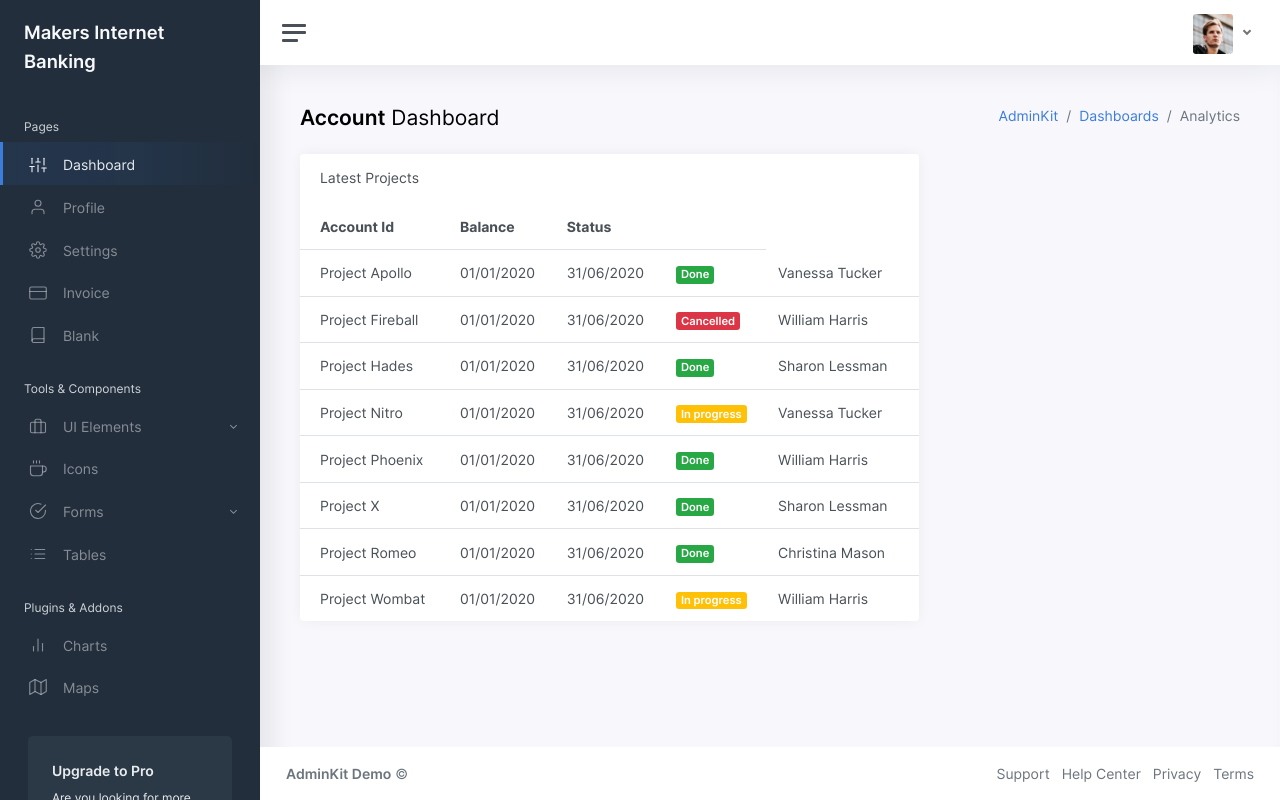
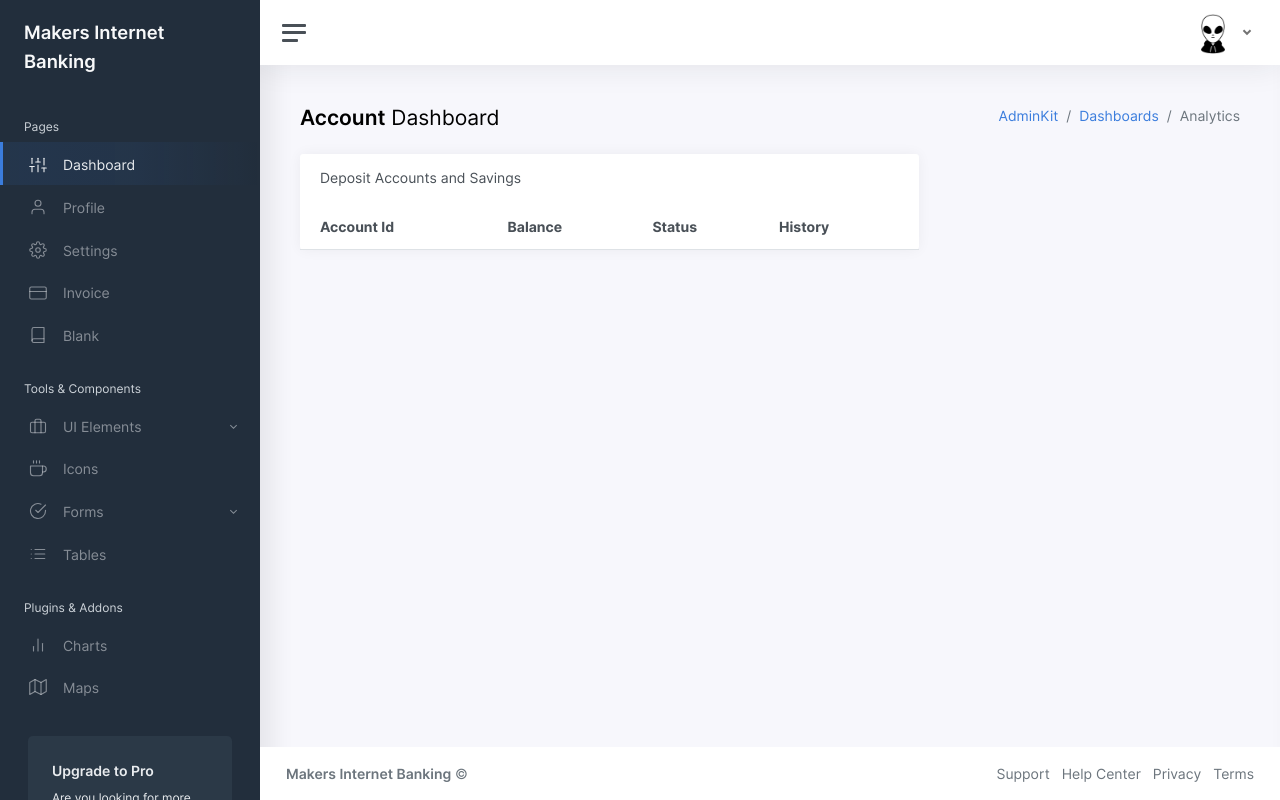
Before and after one commit to OkieFauzi/internet_banking_front_end_framework, a plain HTML site: page index.html in a window 1280 px wide. Drawn offline with Linux system fonts and the light colour scheme; no server answers.

Commit message:
index finish

```diff
--- a/index.html
+++ b/index.html
@@ -146,7 +146,7 @@
                 <i class="align-middle" data-feather="settings"></i>
               </a>
 							<a class="nav-link dropdown-toggle d-none d-sm-inline-block" href="#" data-toggle="dropdown">
-                <img src="img/avatars/avatar.jpg" class="avatar img-fluid rounded mr-1" alt="Charles Hall" /> <span class="text-dark" id="user_name"></span>
+                <img src="img/avatars/avatar-7.png" class="avatar img-fluid rounded mr-1" alt="Charles Hall" /> <span class="text-dark" id="user_name"></span>
               </a>
 							<div class="dropdown-menu dropdown-menu-right">
 								<a class="dropdown-item" href="pages-profile.html"><i class="align-middle mr-1" data-feather="user"></i> Profile</a>
@@ -189,7 +189,7 @@
 							<div class="card flex-fill">
 								<div class="card-header">
 
-									<h5 class="card-title mb-0">Latest Projects</h5>
+									<h5 class="card-title mb-0">Deposit Accounts and Savings</h5>
 								</div>
 								<table class="table table-hover my-0">
 									<thead>
@@ -197,66 +197,10 @@
 											<th>Account Id</th>
 											<th class="d-none d-xl-table-cell">Balance</th>
 											<th>Status</th>
-											<th class="d-none d-md-table-cell"></th>
+											<th class="d-none d-md-table-cell">History</th>
 										</tr>
 									</thead>
-									<tbody>
-										<tr>
-											<td>Project Apollo</td>
-											<td class="d-none d-xl-table-cell">01/01/2020</td>
-											<td class="d-none d-xl-table-cell">31/06/2020</td>
-											<td><span class="badge bg-success">Done</span></td>
-											<td class="d-none d-md-table-cell">Vanessa Tucker</td>
-										</tr>
-										<tr>
-											<td>Project Fireball</td>
-											<td class="d-none d-xl-table-cell">01/01/2020</td>
-											<td class="d-none d-xl-table-cell">31/06/2020</td>
-											<td><span class="badge bg-danger">Cancelled</span></td>
-											<td class="d-none d-md-table-cell">William Harris</td>
-										</tr>
-										<tr>
-											<td>Project Hades</td>
-											<td class="d-none d-xl-table-cell">01/01/2020</td>
-											<td class="d-none d-xl-table-cell">31/06/2020</td>
-											<td><span class="badge bg-success">Done</span></td>
-											<td class="d-none d-md-table-cell">Sharon Lessman</td>
-										</tr>
-										<tr>
-											<td>Project Nitro</td>
-											<td class="d-none d-xl-table-cell">01/01/2020</td>
-											<td class="d-none d-xl-table-cell">31/06/2020</td>
-											<td><span class="badge bg-warning">In progress</span></td>
-											<td class="d-none d-md-table-cell">Vanessa Tucker</td>
-										</tr>
-										<tr>
-											<td>Project Phoenix</td>
-											<td class="d-none d-xl-table-cell">01/01/2020</td>
-											<td class="d-none d-xl-table-cell">31/06/2020</td>
-											<td><span class="badge bg-success">Done</span></td>
-											<td class="d-none d-md-table-cell">William Harris</td>
-										</tr>
-										<tr>
-											<td>Project X</td>
-											<td class="d-none d-xl-table-cell">01/01/2020</td>
-											<td class="d-none d-xl-table-cell">31/06/2020</td>
-											<td><span class="badge bg-success">Done</span></td>
-											<td class="d-none d-md-table-cell">Sharon Lessman</td>
-										</tr>
-										<tr>
-											<td>Project Romeo</td>
-											<td class="d-none d-xl-table-cell">01/01/2020</td>
-											<td class="d-none d-xl-table-cell">31/06/2020</td>
-											<td><span class="badge bg-success">Done</span></td>
-											<td class="d-none d-md-table-cell">Christina Mason</td>
-										</tr>
-										<tr>
-											<td>Project Wombat</td>
-											<td class="d-none d-xl-table-cell">01/01/2020</td>
-											<td class="d-none d-xl-table-cell">31/06/2020</td>
-											<td><span class="badge bg-warning">In progress</span></td>
-											<td class="d-none d-md-table-cell">William Harris</td>
-										</tr>
+									<tbody id="account-table">
 									</tbody>
 								</table>
 							</div>
@@ -273,7 +217,7 @@
 					<div class="row text-muted">
 						<div class="col-6 text-left">
 							<p class="mb-0">
-								<a href="index.html" class="text-muted"><strong>AdminKit Demo</strong></a> &copy;
+								<a href="index.html" class="text-muted"><strong>Makers Internet Banking</strong></a> &copy;
 							</p>
 						</div>
 						<div class="col-6 text-right">
@@ -304,22 +248,30 @@
 	<script>
 		// table function index
 		async function getData(id) {
+			console.log('id :', id)
 			const response = await fetch('http://127.0.0.1:5000/account/' + id)
 			const data = await response.json()
-			const tbody = document.querySelector('tbody')
+			const tbody = document.getElementById('account-table');
 			for (item of data) {
 				const tr = document.createElement('tr');
 				const account_id = document.createElement('td');
 				const balance = document.createElement('td');
+				balance.className = "d-none d-xl-table-cell";
 				const status = document.createElement('td');
 				const history = document.createElement('td');
+				history.className = "d-none d-md-table-cell";
 
 				account_id.id = `account${item.account_id}`;
 				account_id.innerHTML = `${item.account_id}`;
-				balance.innerHTML = `IDR ${item.balance}`;
-				status.innerHTML = `${item.status}`;
+				balance.innerHTML = formatter.format(item.balance);
 				history.innerHTML = `<a href="history.html?account_id=${item.account_id}&balance=${item.balance}">Get History</a>`;
 				history.id = `history_account${item.account_id}`;
+
+				if (item.status === 'active') {
+					status.innerHTML = '<span class="badge bg-success">Active</span>'
+				} else if (item.status === 'closed') {
+					status.innerHTML = '<span class="badge bg-danger">Closed</span>'
+				}
 
 				tr.append(account_id, balance, status, history);
 				tbody.appendChild(tr)
--- a/js/navbar.js
+++ b/js/navbar.js
@@ -53,8 +53,8 @@ async function getName(id) {
 }
 
 //call function
-const user_id = getUser();
-user_id.then((id) => {
+const userId = getUser();
+userId.then((id) => {
     getName(id)
 })
 
```
Also changed, not shown: img/avatars/avatar-6.jpg (added), img/avatars/avatar-7.png (added).
